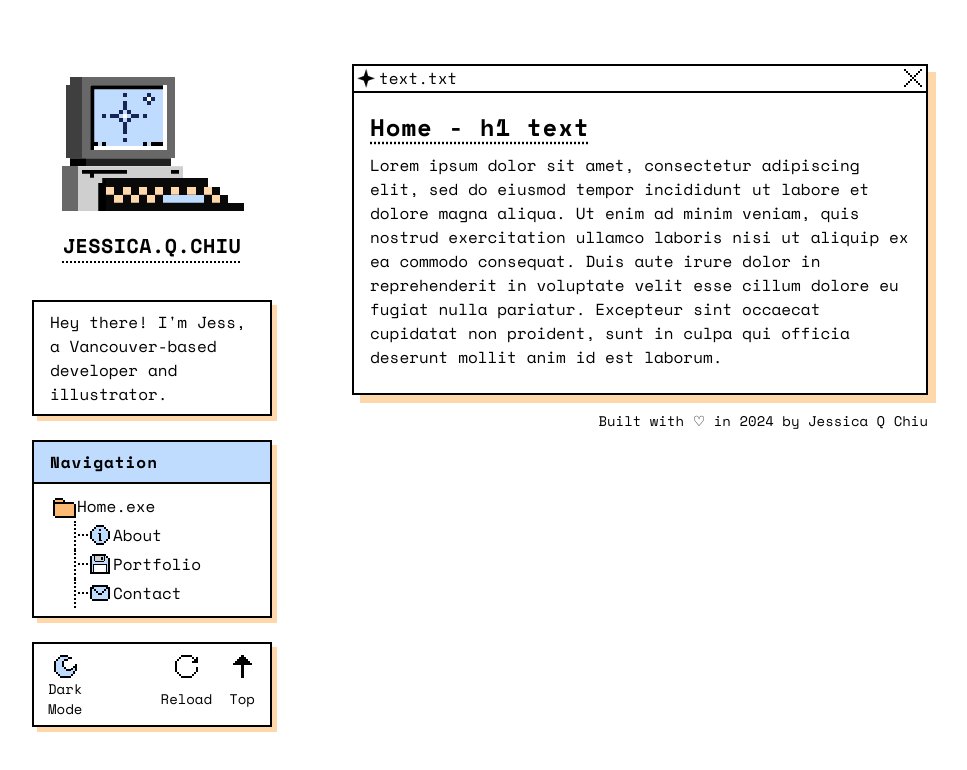
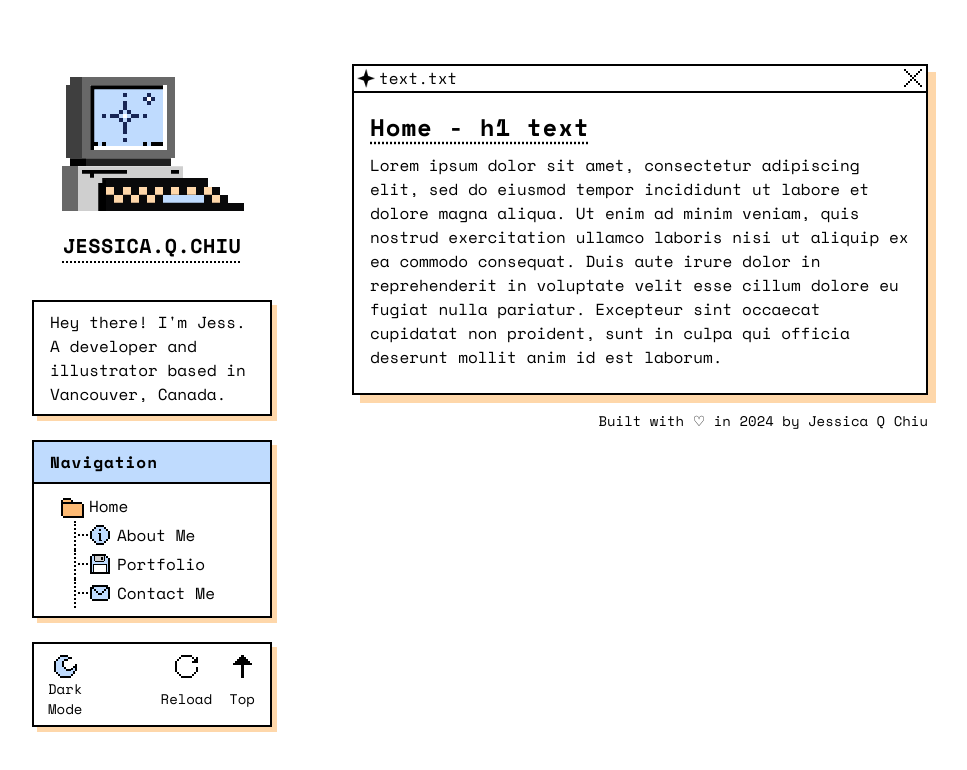
Before and after one commit to JessicaQChiu/jessica-q-chiu-portfolio, a Next.js app: page / in a window 1280 px wide. Shown: the top 770 px of the page, without its empty margins (160-1127 px from the left). Built offline with nearby package versions, Linux system fonts and the light colour scheme.

Commit message:
Updated sidebar styles and accessibility
Updated general styling and added in corrections to improve digital accessibility (tab nav/semantic html).

```diff
--- a/src/app/components/sidebar/nav/index.tsx
+++ b/src/app/components/sidebar/nav/index.tsx
@@ -16,19 +16,22 @@ const Nav = ({ toggle }: { toggle: () => void }) => {
               height={160}
               priority={true}
             />
-            <h1 className="text-center text-xl tracking-wide underline underline-offset-8 decoration-dotted">JESSICA.Q.CHIU</h1>
+            <h1 className="text-center text-xl tracking-wide underline underline-offset-8 decoration-dotted">
+              JESSICA.Q.CHIU
+            </h1>
           </Link>
         </div>
         <div className="flex flex-col mb-6 px-4 py-2 bg-white border-2 border-black shadow-[5px_5px_0px_0px_#fed7aa]">
           <p>
-            Hey there! I&apos;m Jess, a Vancouver-based developer and
-            illustrator.
+            Hey there! I&apos;m Jess. A developer and illustrator based in
+            Vancouver, Canada.
           </p>
         </div>
         <div className="flex flex-col bg-white border-2 border-black shadow-[5px_5px_0px_0px_#fed7aa]">
           <div className="flex w-full px-4 bg-blue-200 border-b-2 border-black">
             <h1 className="text-base no-underline">Navigation</h1>
           </div>
+          <nav aria-label="Site">
             <ul className="px-4 py-2 text-black">
               <li className="flex items-center border-2 border-white hover:border-dotted hover:border-black active:text-white active:bg-blue-950">
                 <Link href="/" className="flex row w-full">
@@ -37,8 +40,9 @@ const Nav = ({ toggle }: { toggle: () => void }) => {
                     alt="Logo"
                     width={25}
                     height={25}
+                    className="ml-2"
                   />
-                <p>Home.exe</p>
+                  <p className="pl-1">Home</p>
                 </Link>
               </li>
               <li className="flex ml-6 w-42 items-center bg-white border-l-2 border-dotted border-black hover:border-hidden active:text-white active:bg-blue-950">
@@ -52,7 +56,7 @@ const Nav = ({ toggle }: { toggle: () => void }) => {
                     width={35}
                     height={25}
                   />
-                <p>About</p>
+                  <p className="pl-1">About Me</p>
                 </Link>
               </li>
               <li className="flex ml-6 w-42 items-center bg-white border-l-2 border-dotted border-black hover:border-hidden active:text-white active:bg-blue-950">
@@ -66,7 +70,7 @@ const Nav = ({ toggle }: { toggle: () => void }) => {
                     width={35}
                     height={25}
                   />
-                <p>Portfolio</p>
+                  <p className="pl-1">Portfolio</p>
                 </Link>
               </li>
               <li className="flex ml-6 w-42 items-center bg-white border-l-2 border-dotted border-black hover:border-hidden active:text-white active:bg-blue-950">
@@ -80,43 +84,61 @@ const Nav = ({ toggle }: { toggle: () => void }) => {
                     width={35}
                     height={25}
                   />
-                <p>Contact</p>
+                  <p className="pl-1">Contact Me</p>
                 </Link>
               </li>
             </ul>
+          </nav>
         </div>
         <div className="flex flex-col mt-6 p-1 bg-white border-2 border-black shadow-[5px_5px_0px_0px_#fed7aa]">
           <div className="flex flex-row justify-between">
             <div>
-              <Link href="/" className="flex flex-col px-1 border-2 border-white hover:border-dotted hover:border-black">
+              <Link
+                href="/"
+                className="flex flex-col px-1 border-2 border-white hover:border-dotted hover:border-black"
+              >
                 <Image
                   src="/images/moon-icon.png"
                   alt="cresent moon icon"
                   width={25}
                   height={25}
-                  style={{margin: "0 auto", padding: "4px 0 0 0"}}
+                  className="mx-auto pt-1"
                 />
-                <p className="text-sm m-auto px-1">Dark<br/>Mode</p>
+                <p className="text-sm m-auto px-1">
+                  Dark
+                  <br />
+                  Mode
+                </p>
               </Link>
             </div>
             <div className="flex flex-row">
-              <button onClick={() => window.location.reload()} className="flex flex-col px-1 border-2 border-white hover:border-dotted hover:border-black">
+              <button
+                onClick={() => window.location.reload()}
+                type="button"
+                className="flex flex-col px-1 border-2 border-white hover:border-dotted hover:border-black"
+              >
                 <Image
                   src="/images/reload-icon.png"
                   alt="Refresh arrow icon"
                   width={25}
                   height={25}
-                  style={{margin: "0 auto", padding: "4px 0 0 0"}}
+                  className="mx-auto pt-1"
                 />
                 <p className="text-sm m-auto">Reload</p>
               </button>
-              <button onClick={() => {window.scrollTo({top:0, behavior: 'smooth'})}} className="flex flex-col px-1 w-12 border-2 border-white hover:border-dotted hover:border-black">
+              <button
+                onClick={() => {
+                  window.scrollTo({ top: 0, behavior: "smooth" });
+                }}
+                type="button"
+                className="flex flex-col px-1 w-12 border-2 border-white hover:border-dotted hover:border-black"
+              >
                 <Image
                   src="/images/arrow-up-icon1.png"
                   alt="Arrow pointing up icon"
                   width={25}
                   height={25}
-                  style={{margin: "0 auto", padding: "4px 0 0 0"}}
+                  className="mx-auto pt-1"
                 />
                 <p className="text-sm m-auto">Top</p>
               </button>
```
Lines whose indentation alone changed are shown as unchanged.
